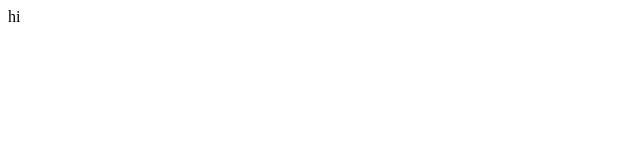
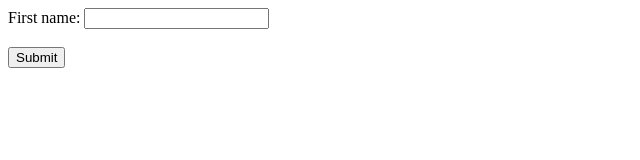
Before and after one commit to PatelDarshini/testing, a plain HTML site: page index.html in a window 1280 px wide. Shown: the whole page, without its empty margins (0-640 px from the left). Drawn offline with Linux system fonts and the light colour scheme.

Commit message:
add input text and submit button in index.html page.

```diff
--- a/index.html
+++ b/index.html
@@ -1,3 +1,14 @@
 <html>
-  hi
+  <head>
+    <title></title>
+  </head>
+
+  <body>
+    <form action="">
+      <label for="fname">First name:</label>
+      <input type="text" id="fname" name="fname" /><br /><br />
+
+      <input type="submit" value="Submit" />
+    </form>
+  </body>
 </html>
```
